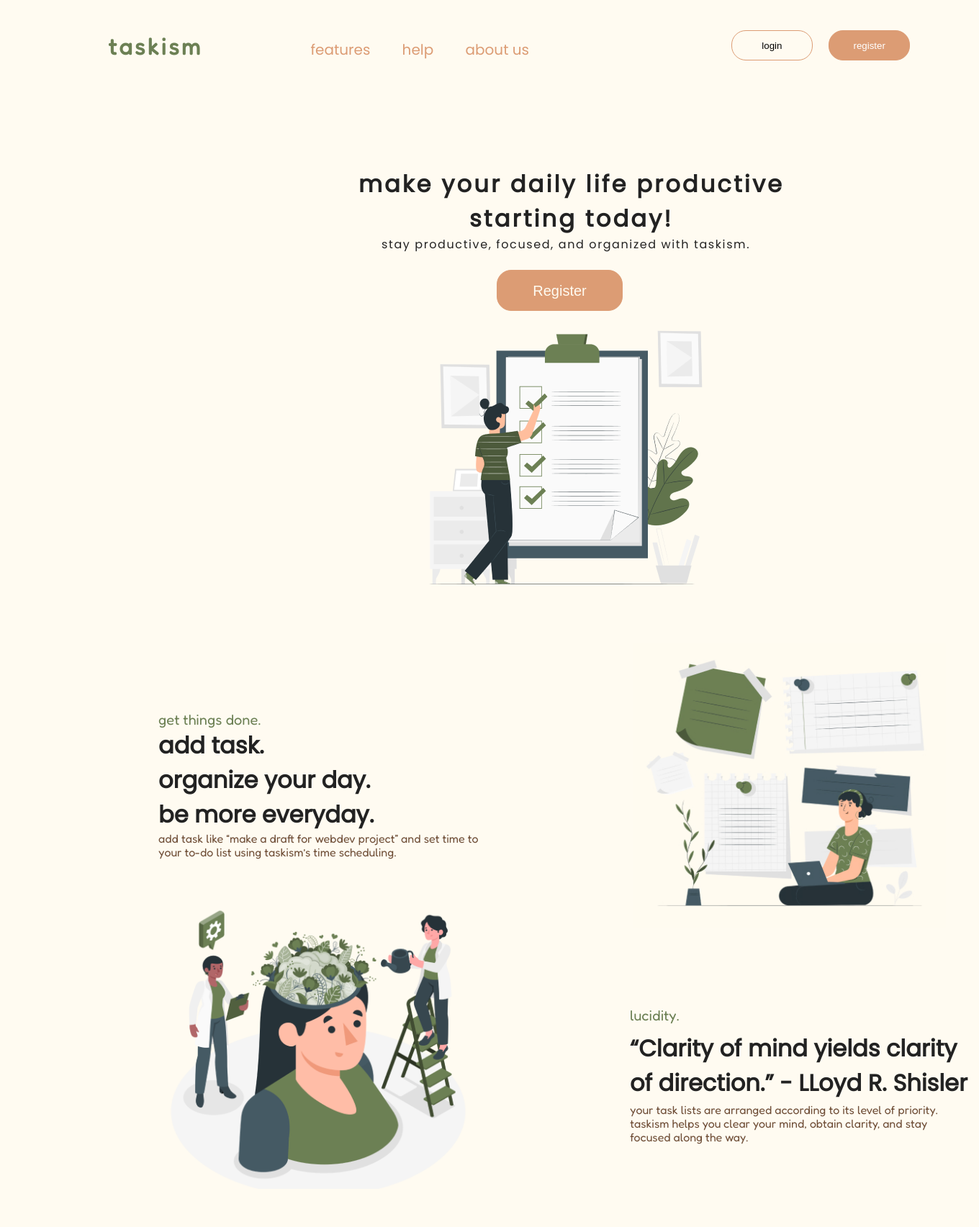
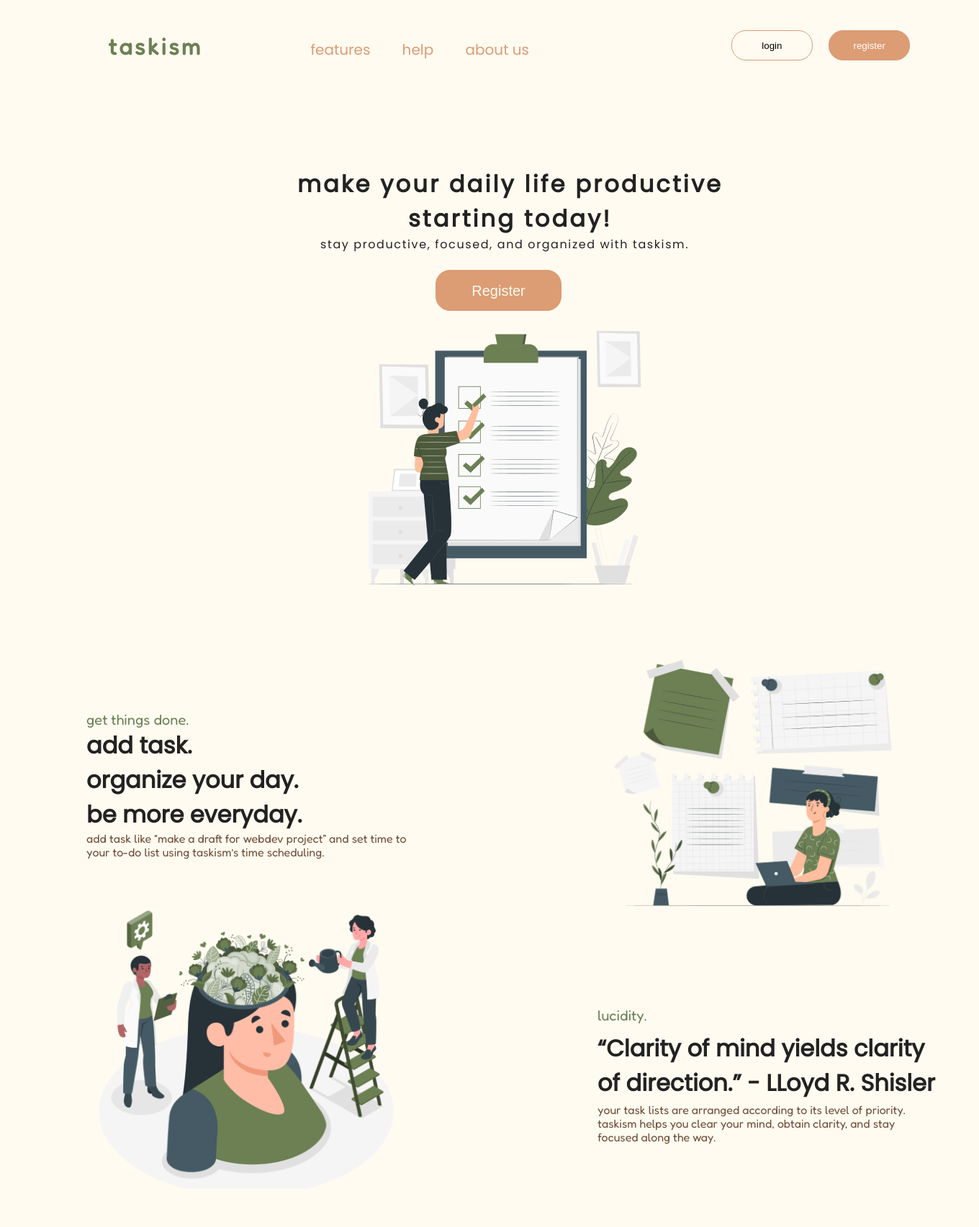
Before and after one commit to Nashciong/SD208_FinalProject, a PHP site: page / in a window 1360 px wide. Shown: the top 1705 px of the page at 72% size. Run offline with PHP 8.4, Linux system fonts and the light colour scheme.

Commit message:
Edited css, fit on smaller screen of PC.

```diff
--- a/style.css
+++ b/style.css
@@ -99,7 +99,7 @@ nav.col2 ul li a:hover{
   width: 687px;
   height: 200px;
   top: 232px;
-  left: 450px;
+  left: 365px;
 }
 .tagline p.text1 {
   width: 687px;
@@ -151,6 +151,7 @@ nav.col2 ul li a:hover{
   color: black;
   background:#fffbf1 ;
   transition: .5s;
+  font-weight: bold;
 }
 .tagline img {
   margin: 100px 115px;
@@ -164,7 +165,7 @@ nav.col2 ul li a:hover{
 }
 .long-div .lside-div {
   position: relative;
-  margin-left: 220px;
+  margin-left: 120px;
 }
 .lside-div p.t1 {
   font-family: "Fredoka";
@@ -468,3 +469,7 @@ img {
   text-decoration: none;
   color: #6c8054;
 }
+.footer-final a:hover{
+  color: #fffbf1;
+  transition: .5s;
+}
```
